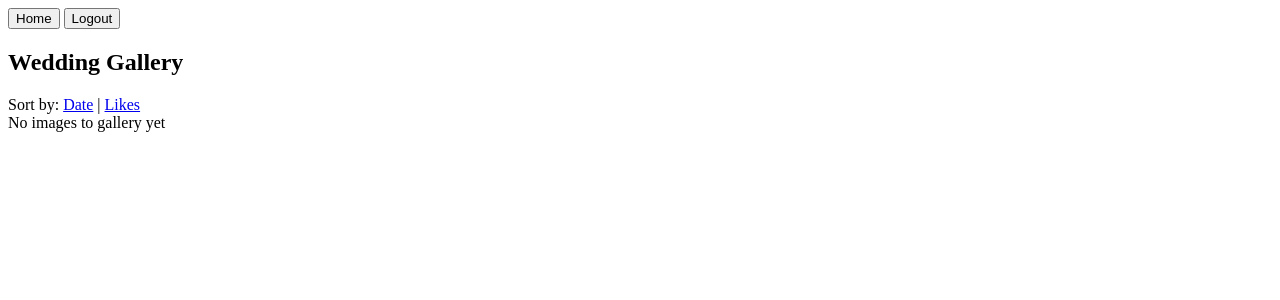
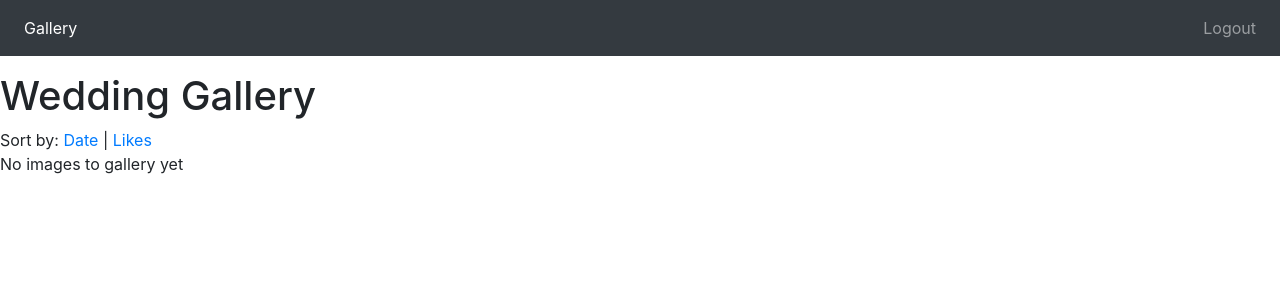
Before and after one commit to chyumin/wedding-gallery, a Flask app: page / in a window 1280 px wide. Shown: the top 300 px of the page. Run offline with Flask 2, Linux system fonts and the light colour scheme; the visitor is signed in with stand-in values (Sample User, id 1); data comes from the database, SQL or seed files in the repository; data that the repository does not hold is empty; some libraries are stand-ins or nearby versions.

Commit message:
Improved css

```diff
--- a/wedding_gallery/static/style.css
+++ b/wedding_gallery/static/style.css
@@ -8,8 +8,4 @@ img{
 #show-photos{
   display: block;
   text-align: center;
-  margin-top: 100 px;
-  margin-bottom: 100 px;
-  margin-left: 0 px;
-  margin-right: 0 px;
 }
--- a/wedding_gallery/templates/base.html
+++ b/wedding_gallery/templates/base.html
@@ -2,22 +2,41 @@
 <html>
 <head>
     <meta charset="UTF-8">
+    <link rel="stylesheet" href="https://maxcdn.bootstrapcdn.com/bootstrap/4.1.3/css/bootstrap.min.css">
     <link rel="stylesheet" type="text/css" href="{{ url_for('static', filename='style.css') }}">
     <title>{{ title if title else 'Wedding Gallery' }}</title>
 </head>
-</body>
-    <div>
-        <button type="button" onclick="window.location.href='{{ url_for('index') }}';">Home</button>
-        {% if current_user.master %}
-        <button type="button" onclick="window.location.href='{{ url_for('users') }}';">Users</button>
-        <button type="button" onclick="window.location.href='{{ url_for('approve_photos') }}';">Approve Photos</button>
-        {% endif %}
-        {% if current_user.is_anonymous %}
-        <button type="button" onclick="window.location.href='{{ url_for('login') }}';">Login</button>
-        {% else %}
-        <button type="button" onclick="window.location.href='{{ url_for('logout') }}';">Logout</button>
-        {% endif %}
+<body>
+
+    <nav class="navbar navbar-expand-md bg-dark navbar-dark">
+        <ul class="navbar-nav mr-auto">
+            <li class="nav-item active">
+                <a class="nav-link" href="{{ url_for('index') }}">Gallery</a>
+            </li>
+            {% if current_user.master %}
+            <li class="nav-item">
+                <a class="nav-link" href="{{ url_for('users') }}">Users</a>
+            </li>
+            <li class="nav-item">
+                <a class="nav-link" href="{{ url_for('approve_photos') }}">Approve Photos</a>
+            </li>
+            {% endif %}
+        </ul>
+        <ul class="navbar-nav ml-auto">
+            <li class="nav-item navbar-toggler-right">
+                {% if current_user.is_anonymous %}
+                <a class="nav-link" href="{{ url_for('login') }}">Login</a>
+                {% else %}
+                <a class="nav-link" href="{{ url_for('logout') }}">Logout</a>
+                {% endif %}
+            </li>
+        </ul>
+    </nav>
+
     </div>
+
+
+
     {% with messages = get_flashed_messages() %}
     <div>
         <ul>
```
